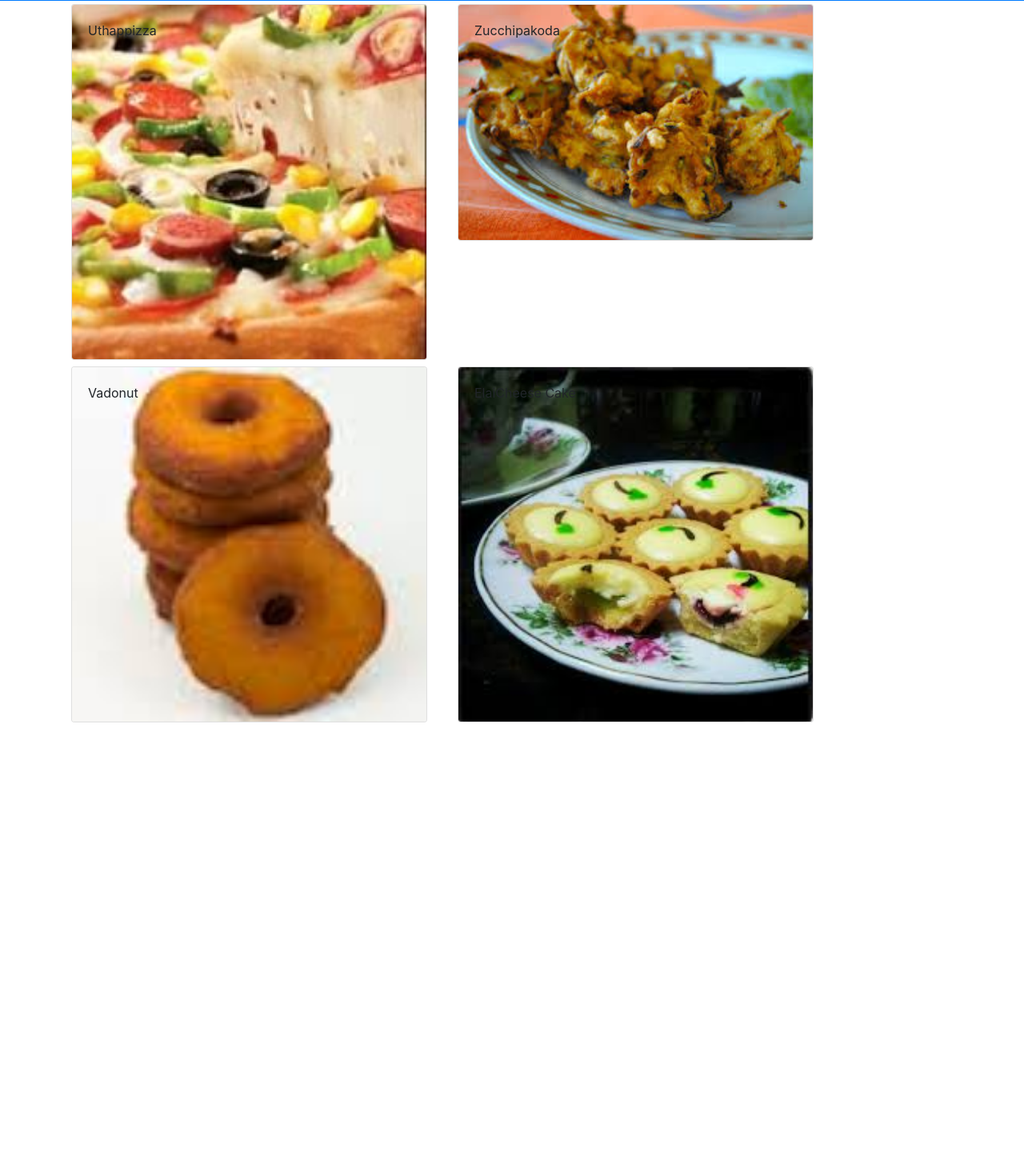
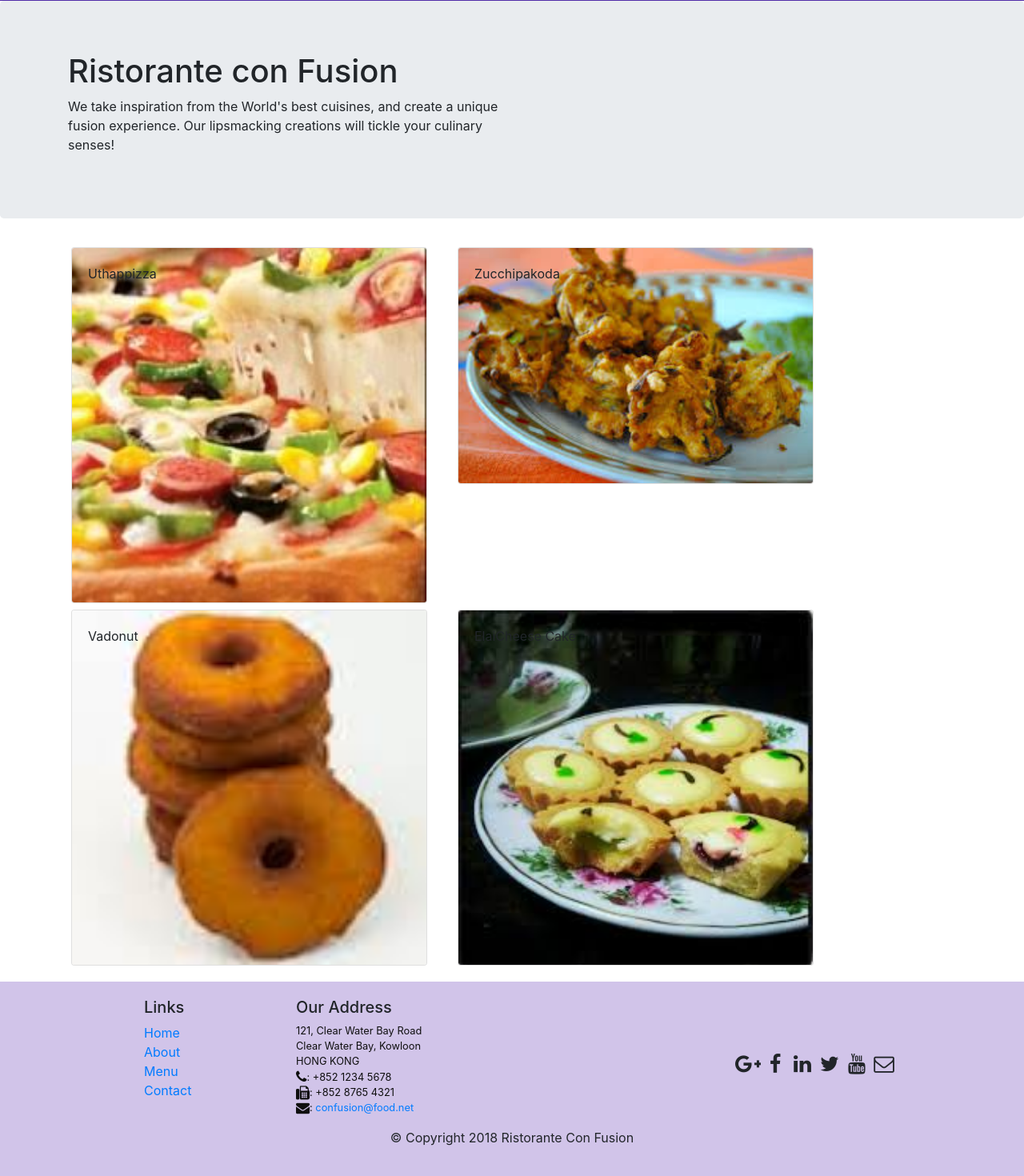
Before and after one commit to Hirak-Pandya/CourseraREACT, a React (Create React App) app: page / in a window 1280 px wide. Shown: the part 55-1525 px from the top of the page at 80% size. Before the commit the page ends 978 px from the top, so only its background shows below. Built offline with nearby package versions, Linux system fonts and the light colour scheme.

Commit message:
Header and Footer

```diff
--- a/package.json
+++ b/package.json
@@ -1,11 +1,13 @@
 {
-  "name": "courseraassignment",
+  "name": "coursera-assignment-reactrouter",
   "version": "1.0.0",
   "description": "",
   "keywords": [],
   "main": "src/index.js",
   "dependencies": {
     "bootstrap": "4.5.0",
+    "bootstrap-social": "5.1.1",
+    "font-awesome": "4.7.0",
     "react": "16.12.0",
     "react-dom": "16.12.0",
     "react-scripts": "3.0.1",
--- /dev/null
+++ b/src/App.css
@@ -0,0 +1,32 @@
+.row-header {
+  margin: 0px auto;
+  padding: 0px auto;
+}
+
+.row-content {
+  margin: 0px auto;
+  padding: 50px 0px 50px 0px;
+  border-bottom: 1px ridge;
+  min-height: 400px;
+}
+
+.footer {
+  background-color: #d1c4e9;
+  margin: 0px auto;
+  padding: 20px 0px 20px 0px;
+}
+.jumbotron {
+  padding: 70px 30px 70px 30px;
+  margin: 0px auto;
+  background: #9575cd;
+}
+
+address {
+  font-size: 80%;
+  margin: 0px;
+  color: #0f0f0f;
+}
+
+.navbar-dark {
+  background-color: #512da8;
+}
--- a/src/App.js
+++ b/src/App.js
@@ -1,9 +1,10 @@
+import "./App.css";
 import React, { Component } from "react";
 import ReactDOM from "react-dom";
 import { Navbar, NavbarBrand } from "reactstrap";
 import Menu from "./components/MenuComponent";
 import { DISHES } from "./shared/dishes";
-import Main from './components/MainComponent';
+import Main from "./components/MainComponent";
 
 class App extends Component {
   constructor(props) {
@@ -13,7 +14,7 @@
   render() {
     return (
       <div className="App">
-      <Main />
+        <Main />
       </div>
     );
   }
--- /dev/null
+++ b/src/components/FooterComponent.js
@@ -0,0 +1,90 @@
+import React from "react";
+
+function Footer(props) {
+  return (
+    <div className="footer">
+      <div className="container">
+        <div className="row justify-content-center">
+          <div className="col-4 offset-1 col-sm-2">
+            <h5>Links</h5>
+            <ul className="list-unstyled">
+              <li>
+                <a href="#">Home</a>
+              </li>
+              <li>
+                <a href="#">About</a>
+              </li>
+              <li>
+                <a href="#">Menu</a>
+              </li>
+              <li>
+                <a href="contactus.html">Contact</a>
+              </li>
+            </ul>
+          </div>
+          <div className="col-7 col-sm-5">
+            <h5>Our Address</h5>
+            <address>
+              121, Clear Water Bay Road
+              <br />
+              Clear Water Bay, Kowloon
+              <br />
+              HONG KONG
+              <br />
+              <i className="fa fa-phone fa-lg" />: +852 1234 5678
+              <br />
+              <i className="fa fa-fax fa-lg" />: +852 8765 4321
+              <br />
+              <i className="fa fa-envelope fa-lg" />:{" "}
+              <a href="mailto:confusion@food.net">confusion@food.net</a>
+            </address>
+          </div>
+          <div className="col-12 col-sm-4 align-self-center">
+            <div className="text-center">
+              <a
+                className="btn btn-social-icon btn-google"
+                href="http://google.com/+"
+              >
+                <i className="fa fa-google-plus" />
+              </a>
+              <a
+                className="btn btn-social-icon btn-facebook"
+                href="http://www.facebook.com/profile.php?id="
+              >
+                <i className="fa fa-facebook" />
+              </a>
+              <a
+                className="btn btn-social-icon btn-linkedin"
+                href="http://www.linkedin.com/in/"
+              >
+                <i className="fa fa-linkedin" />
+              </a>
+              <a
+                className="btn btn-social-icon btn-twitter"
+                href="http://twitter.com/"
+              >
+                <i className="fa fa-twitter" />
+              </a>
+              <a
+                className="btn btn-social-icon btn-google"
+                href="http://youtube.com/"
+              >
+                <i className="fa fa-youtube" />
+              </a>
+              <a className="btn btn-social-icon" href="mailto:">
+                <i className="fa fa-envelope-o" />
+              </a>
+            </div>
+          </div>
+        </div>
+        <div className="row justify-content-center">
+          <div className="col-auto">
+            <p>© Copyright 2018 Ristorante Con Fusion</p>
+          </div>
+        </div>
+      </div>
+    </div>
+  );
+}
+
+export default Footer;
--- /dev/null
+++ b/src/components/HeaderComponent.js
@@ -0,0 +1,28 @@
+import React, { Component } from 'react';
+import { Navbar, NavbarBrand, Jumbotron } from 'reactstrap';
+
+class Header extends Component {
+  render() {
+    return(
+    <React.Fragment>
+      <Navbar dark>
+        <div className="container">
+            <NavbarBrand href="/">Ristorante Con Fusion</NavbarBrand>
+        </div>
+      </Navbar>
+      <Jumbotron>
+           <div className="container">
+               <div className="row row-header">
+                   <div className="col-12 col-sm-6">
+                       <h1>Ristorante con Fusion</h1>
+                       <p>We take inspiration from the World's best cuisines, and create a unique fusion experience. Our lipsmacking creations will tickle your culinary senses!</p>
+                   </div>
+               </div>
+           </div>
+       </Jumbotron>
+    </React.Fragment>
+    );
+  }
+}
+
+export default Header;
--- a/src/components/MainComponent.js
+++ b/src/components/MainComponent.js
@@ -1,6 +1,8 @@
 import React, { Component } from "react";
 import { Navbar, NavbarBrand } from "reactstrap";
 import Menu from "./MenuComponent";
+import Header from "./HeaderComponent";
+import Footer from "./FooterComponent";
 import DishDetail from "./DishdetailComponent";
 import { DISHES } from "../shared/dishes";
 
@@ -20,11 +22,7 @@
   render() {
     return (
       <div>
-        <Navbar dark color="primary">
-          <div className="container">
-            <NavbarBrand href="/">Ristorante Con Fusion</NavbarBrand>
-          </div>
-        </Navbar>
+        <Header />
         <Menu
           dishes={this.state.dishes}
           onClick={dishId => this.onDishSelect(dishId)}
@@ -36,6 +34,7 @@
             )[0]
           }
         />
+        <Footer />
       </div>
     );
   }
--- a/src/index.js
+++ b/src/index.js
@@ -1,5 +1,8 @@
 import React from "react";
 import ReactDOM from "react-dom";
+import 'font-awesome/css/font-awesome.css';
+import 'bootstrap-social/bootstrap-social.css';
+
 import App from "./App";
 import "bootstrap/dist/css/bootstrap.min.css";
 
```
